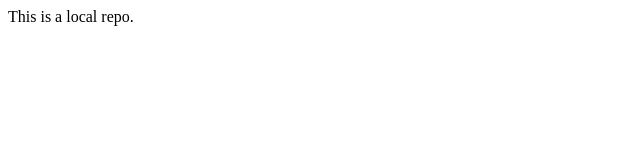
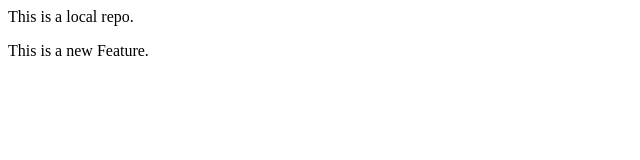
Before and after one commit to LivinsPeter/local-repo, a plain HTML site: page index.html in a window 1280 px wide. Shown: the whole page, without its empty margins (0-640 px from the left). Drawn offline with Linux system fonts and the light colour scheme.

Commit message:
add new feature

```diff
--- a/index.html
+++ b/index.html
@@ -1 +1,2 @@
 <p>This is a local repo.</p>
+<p>This is a new Feature.</p>
```
